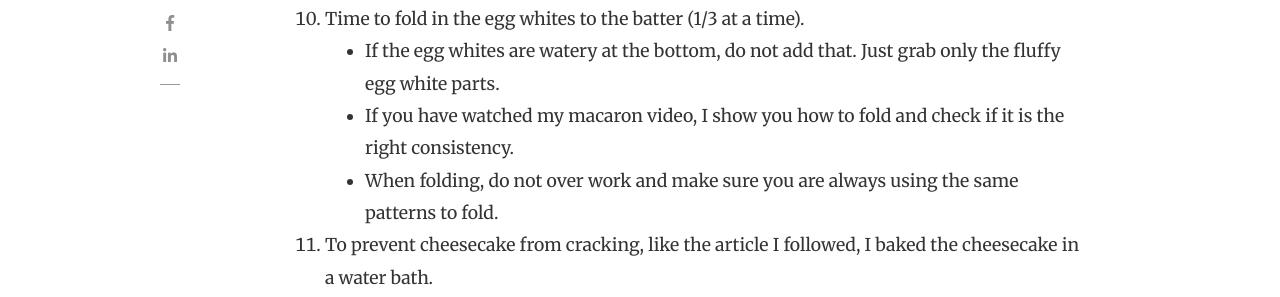
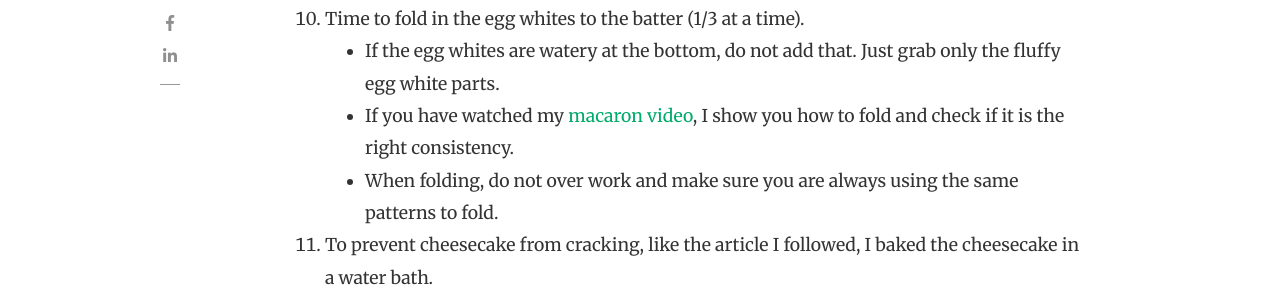
Before and after one commit to Nampy/Nampy.github.io, a Jekyll site: the page built from _posts/2021-02-28-japanese-cheesecake.md, in a window 1280 px wide and 900 px high, scrolled down 1591 px. Shown: the part 155-452 px from the top of the window. Built offline with Jekyll 4.4.1, drawn with Linux system fonts in a browser that asks for light colours; nearby versions of some CDN libraries; comment, search, counter and statistics services are not loaded; part of the change alters nothing that is shown.

```diff
--- a/_posts/2021-02-28-japanese-cheesecake.md
+++ b/_posts/2021-02-28-japanese-cheesecake.md
@@ -51,7 +51,7 @@ hidden: true
 9. Once you are sure that the batter is **smooth and creamy**, preheat the oven to 320F.
 10. Time to fold in the egg whites to the batter (1/3 at a time).
     1. If the egg whites are watery at the bottom, do not add that. Just grab only the fluffy egg white parts.
-    2. If you have watched my macaron video, I show you how to fold and check if it is the right consistency.
+    2. If you have watched my [macaron video](https://youtu.be/bCLYNb3EJDo?list=PLENJWv9g3EnPG6bIt_vzA7OV8R2zZbxUY&t=120), I show you how to fold and check if it is the right consistency.
     3. When folding, do not over work and make sure you are always using the same patterns to fold.
 11. To prevent cheesecake from cracking, like the article I followed, I baked the cheesecake in a water bath.
 
@@ -61,6 +61,7 @@ hidden: true
     2. Place the baking pan on top of a baking tray.
     3. Fill the tray with enough water so that you are able to lift it and place it in the oven.
 12. Bake for 80 minutes. Do not open the oven in between as the heat will escape and your cake will deflate.
+
     1. Check with a skewer if it is cooked.
 13. Open the oven door slightly and let the cheesecake cool for 30 minutes.
 14. Get your fork and start eating!!
```
